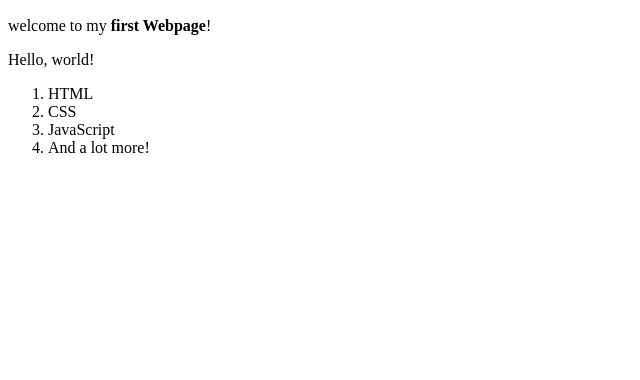
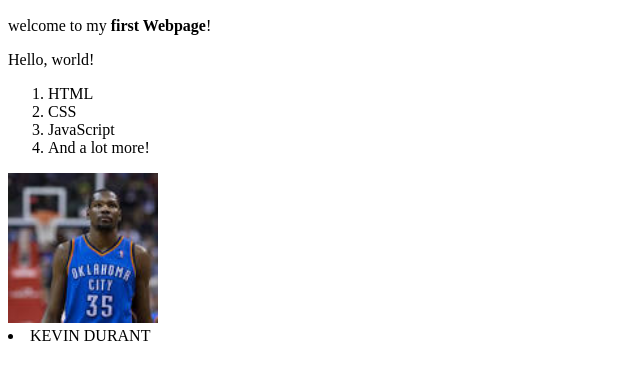
Before and after one commit to halkano/new-icon, a plain HTML site: page index.html in a window 1280 px wide. Shown: the part 110-490 px from the top of the page, without its empty margins (0-640 px from the left). Drawn offline with Linux system fonts and the light colour scheme.

Commit message:
inserting an image

```diff
--- a/index.html
+++ b/index.html
@@ -15,5 +15,6 @@
       <li>JavaScript</li>
       <li>And a lot more!</li>
     </ol>
+    <img src="images/J.jpg"height="150"/><li>KEVIN DURANT</li>
     </body>
   </html>
```
Also changed, not shown: images/J.jpg (added), images/elephant.jpg.jpg (added).
